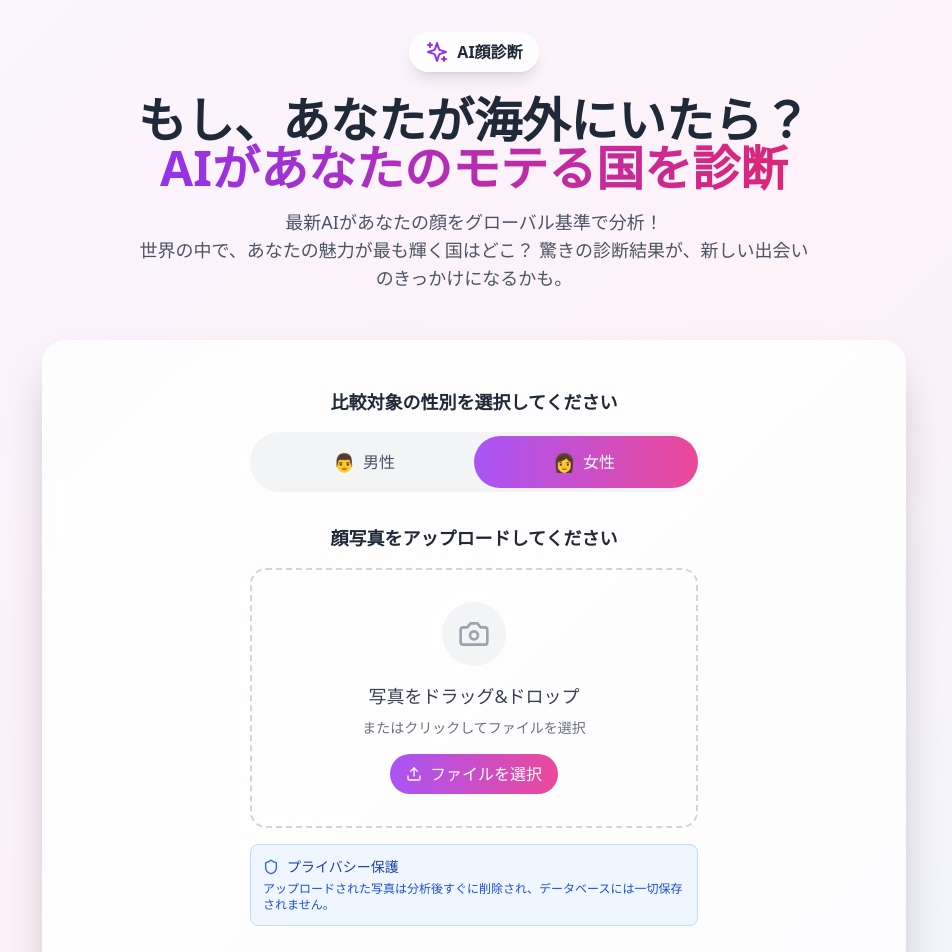
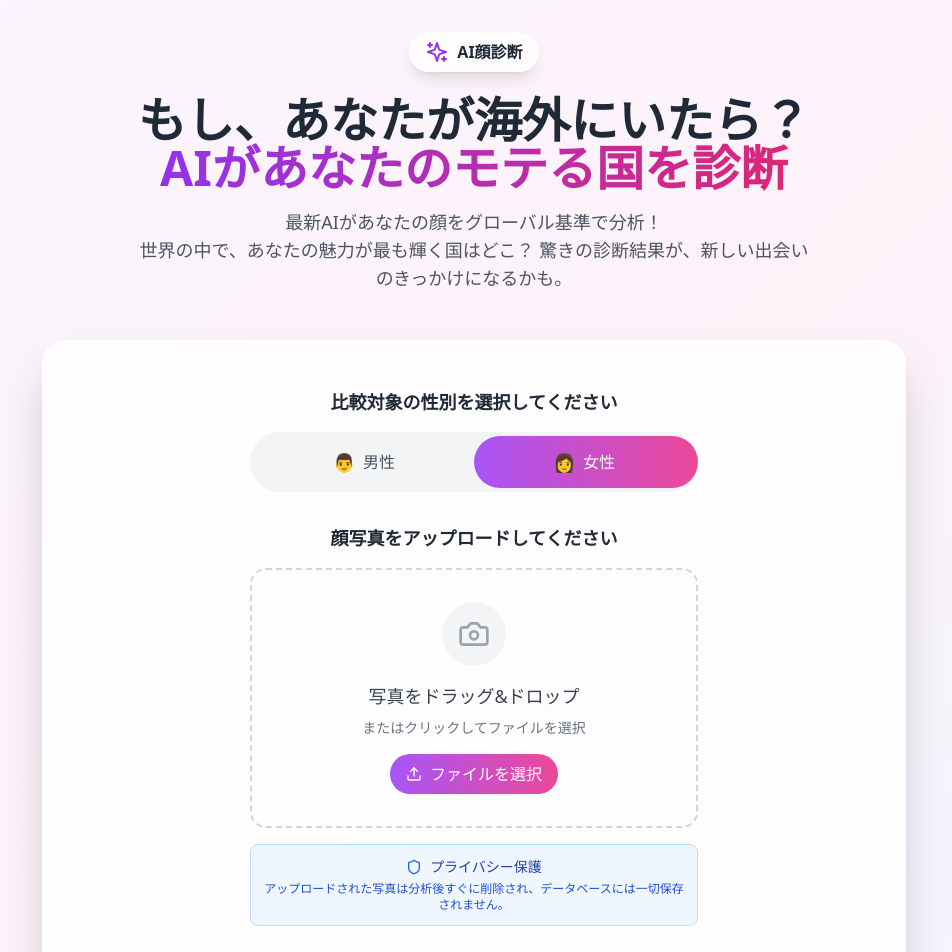
Before and after one commit to pokopiko0000/face-rating-app-frontend, a React (Vite) app in the folder project/: page / in a window 1280 px wide. Shown: the top 952 px of the page, without its empty margins (166-1118 px from the left). Built offline with nearby package versions, Linux system fonts and the light colour scheme.

Commit message:
revise_privecy

```diff
--- a/project/src/components/ImageUpload.tsx
+++ b/project/src/components/ImageUpload.tsx
@@ -134,8 +134,8 @@ export default function ImageUpload({ onImageSelect, selectedImage, onImageRemov
       )}
 
       {/* プライバシー安心メッセージ */}
-      <div className="mt-4 p-3 bg-blue-50 border border-blue-200 rounded-lg">
-        <div className="flex items-center gap-2 mb-1">
+      <div className="mt-4 p-3 bg-blue-50 border border-blue-200 rounded-lg text-center">
+        <div className="flex items-center justify-center gap-2 mb-1">
           <Shield className="w-4 h-4 text-blue-600" />
           <span className="text-sm font-medium text-blue-800">プライバシー保護</span>
         </div>
```
